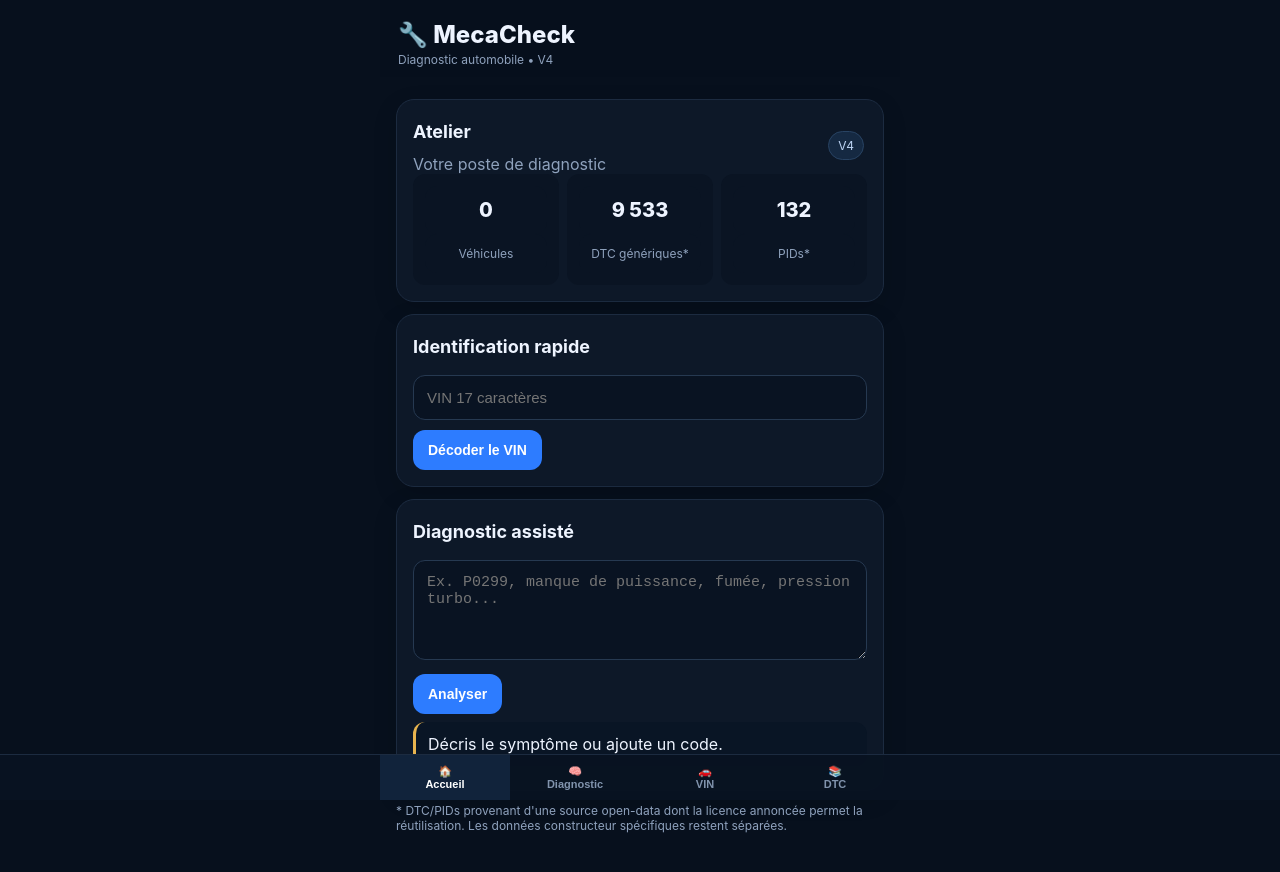
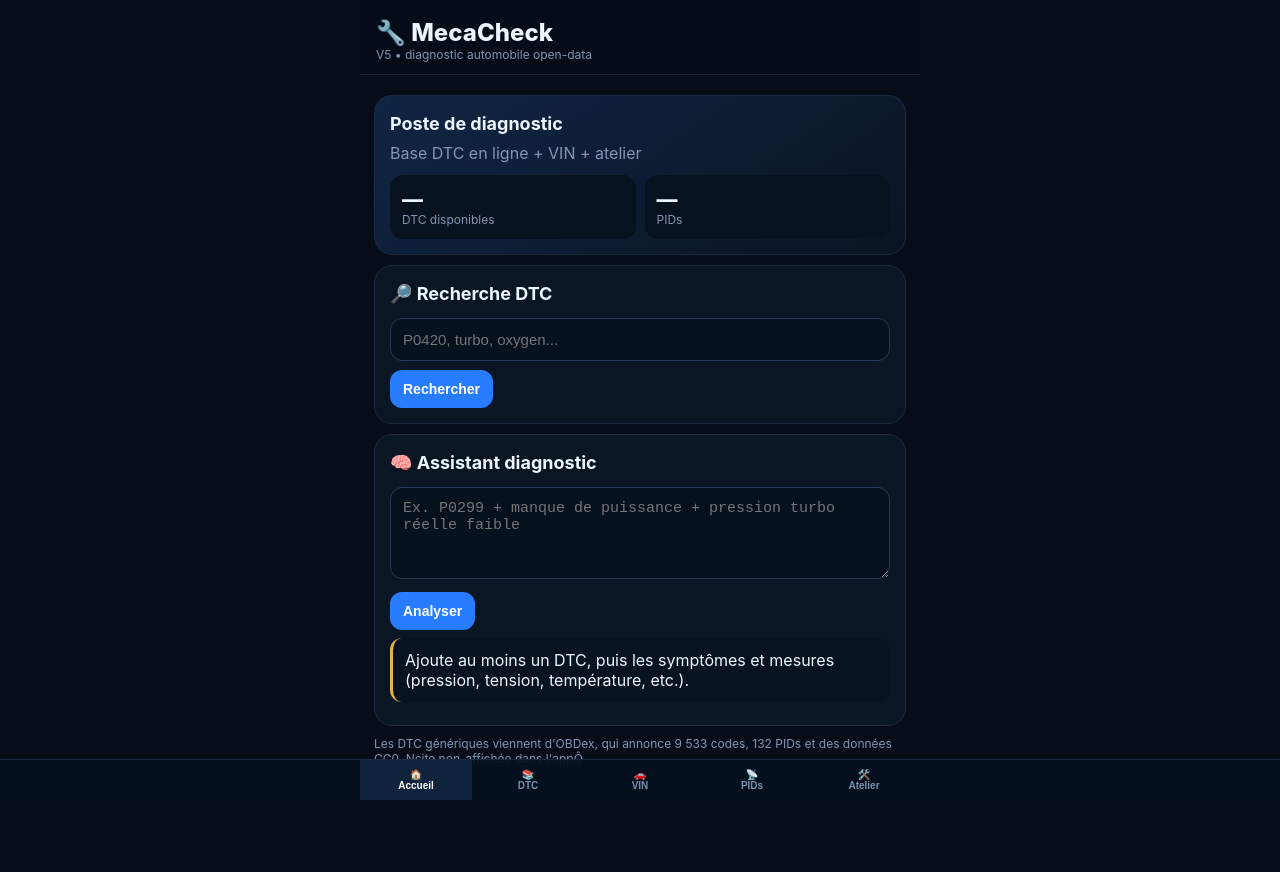
Before and after one commit to DylanBertron/MecaCheck, a plain HTML site: page index.html in a window 1280 px wide. Both pictures are taken after a click on the button "Analyser". Drawn offline with Linux system fonts and the light colour scheme.

Commit message:
Add files via upload

```diff
--- a/index.html
+++ b/index.html
@@ -1,97 +1,92 @@
 <!doctype html>
 <html lang="fr">
 <head>
-<meta charset="utf-8">
-<meta name="viewport" content="width=device-width,initial-scale=1,viewport-fit=cover">
-<meta name="theme-color" content="#0b1220">
-<title>MecaCheck V4</title>
+<meta charset="utf-8"><meta name="viewport" content="width=device-width,initial-scale=1,viewport-fit=cover">
+<meta name="theme-color" content="#07111f"><title>MecaCheck V5</title>
 <style>
-*{box-sizing:border-box}body{margin:0;background:#07101d;color:#eef4ff;font-family:-apple-system,BlinkMacSystemFont,"Segoe UI",sans-serif}
-.app{max-width:520px;margin:auto;min-height:100vh;padding-bottom:84px}.top{padding:20px 18px 10px;position:sticky;top:0;background:#07101df2;backdrop-filter:blur(12px);z-index:3}
-.brand{font-weight:800;font-size:24px}.sub{color:#8fa2bd;font-size:12px;margin-top:3px}
-main{padding:10px 16px}.card{background:#0d1828;border:1px solid #1c2b40;border-radius:18px;padding:16px;margin:12px 0;box-shadow:0 8px 25px #0002}
-h2{font-size:18px;margin:5px 0 12px}.muted{color:#8fa2bd}.row{display:flex;gap:10px;align-items:center}.grow{flex:1}
-input,textarea,select{width:100%;background:#091322;color:#fff;border:1px solid #263951;border-radius:12px;padding:13px;font-size:15px;margin:6px 0 10px}textarea{min-height:100px;resize:vertical}
-button{border:0;border-radius:12px;padding:12px 15px;background:#2d7cff;color:#fff;font-weight:700;font-size:14px}.secondary{background:#17263b}.danger{background:#9b2c2c}.pill{display:inline-block;background:#152942;border:1px solid #284363;color:#bcd4f4;padding:6px 9px;border-radius:99px;font-size:12px;margin:3px}
-.stat{display:grid;grid-template-columns:repeat(3,1fr);gap:8px}.stat div{background:#0a1423;padding:12px;border-radius:12px;text-align:center}.num{font-size:20px;font-weight:800}
-.result{padding:12px;border-radius:12px;background:#091525;border-left:3px solid #2d7cff;margin:8px 0}.ok{border-left-color:#36c98f}.warn{border-left-color:#e8b44f}
-nav{position:fixed;bottom:0;left:0;right:0;background:#091322f5;border-top:1px solid #1c2b40;display:flex;justify-content:center;z-index:5}.navin{max-width:520px;width:100%;display:grid;grid-template-columns:repeat(4,1fr)}nav button{background:none;color:#8194ad;border-radius:0;padding:10px 4px;font-size:11px}nav button.active{color:#fff;background:#11233b}
-.hidden{display:none}.small{font-size:12px}.titleline{display:flex;justify-content:space-between;align-items:center}
+*{box-sizing:border-box}body{margin:0;background:#060d18;color:#eef5ff;font-family:-apple-system,BlinkMacSystemFont,"Segoe UI",sans-serif}
+.app{max-width:560px;margin:auto;min-height:100vh;padding-bottom:84px}.top{padding:18px 16px 12px;position:sticky;top:0;z-index:4;background:#060d18ee;backdrop-filter:blur(14px);border-bottom:1px solid #17263a}
+.brand{font-size:24px;font-weight:850}.sub{font-size:12px;color:#8196b2}.main{padding:10px 14px}
+.card{background:#0b1625;border:1px solid #1a2a40;border-radius:18px;padding:15px;margin:10px 0}.hero{background:linear-gradient(145deg,#102544,#0a1422)}
+h2{font-size:18px;margin:2px 0 9px}.muted{color:#8196b2}.small{font-size:12px}.grid{display:grid;grid-template-columns:repeat(2,1fr);gap:9px}.stat{background:#08111e;padding:12px;border-radius:13px}.big{font-size:21px;font-weight:800}
+input,textarea,select{width:100%;background:#07111d;color:#fff;border:1px solid #263b55;border-radius:12px;padding:12px;font-size:15px;margin:5px 0 9px}textarea{min-height:92px}
+button{border:0;border-radius:12px;padding:11px 13px;background:#287cff;color:#fff;font-weight:750;font-size:14px}.secondary{background:#17283e}.danger{background:#8e2c35}.row{display:flex;gap:8px;align-items:center}.grow{flex:1}
+.pill{display:inline-block;background:#122640;border:1px solid #284565;border-radius:99px;padding:5px 8px;font-size:11px;color:#c9dcf6;margin:2px}.result{background:#081321;border-left:3px solid #287cff;padding:12px;border-radius:12px;margin:8px 0}.ok{border-left-color:#2bc98a}.warn{border-left-color:#e7b448}
+.dtc{cursor:pointer}.dtc b{font-size:16px}.loading{padding:12px;text-align:center;color:#9bb0c9}
+nav{position:fixed;bottom:0;left:0;right:0;background:#07111eee;border-top:1px solid #1a2a40;z-index:8}.nav{max-width:560px;margin:auto;display:grid;grid-template-columns:repeat(5,1fr)}nav button{background:none;color:#7890ad;border-radius:0;padding:9px 2px;font-size:10px}nav button.active{background:#10233c;color:#fff}
+.hidden{display:none!important}.modal{position:fixed;inset:0;background:#000b;z-index:20;display:flex;align-items:flex-end}.sheet{width:100%;max-width:560px;margin:auto;background:#0b1625;border-radius:22px 22px 0 0;max-height:88vh;overflow:auto;padding:18px;border-top:1px solid #29405e}.close{float:right;background:#17283e}
+.badge{font-size:10px;color:#78e3b4}.source{word-break:break-all;color:#79aaf4}
 </style>
 </head>
 <body>
 <div class="app">
-<header class="top"><div class="brand">🔧 MecaCheck</div><div class="sub">Diagnostic automobile • V4</div></header>
-<main>
+<header class="top"><div class="brand">🔧 MecaCheck</div><div class="sub">V5 • diagnostic automobile open-data</div></header>
+<div class="main">
+
 <section id="home">
-<div class="card"><div class="titleline"><div><h2>Atelier</h2><div class="muted">Votre poste de diagnostic</div></div><span class="pill">V4</span></div>
-<div class="stat"><div><div class="num" id="vehicleCount">0</div><div class="small muted">Véhicules</div></div><div><div class="num">9 533</div><div class="small muted">DTC génériques*</div></div><div><div class="num">132</div><div class="small muted">PIDs*</div></div></div></div>
-<div class="card"><h2>Identification rapide</h2><input id="vinHome" placeholder="VIN 17 caractères" maxlength="17"><button onclick="decodeVin('vinHome')">Décoder le VIN</button><div id="vinHomeResult"></div></div>
-<div class="card"><h2>Diagnostic assisté</h2><textarea id="symHome" placeholder="Ex. P0299, manque de puissance, fumée, pression turbo..."></textarea><button onclick="diagnose('symHome','diagHome')">Analyser</button><div id="diagHome"></div></div>
-<div class="small muted">* DTC/PIDs provenant d'une source open-data dont la licence annoncée permet la réutilisation. Les données constructeur spécifiques restent séparées.</div>
+<div class="card hero"><h2>Poste de diagnostic</h2><div class="muted">Base DTC en ligne + VIN + atelier</div><div class="grid" style="margin-top:12px"><div class="stat"><div class="big" id="countDtc">—</div><div class="small muted">DTC disponibles</div></div><div class="stat"><div class="big" id="countPid">—</div><div class="small muted">PIDs</div></div></div></div>
+<div class="card"><h2>🔎 Recherche DTC</h2><input id="quickDtc" placeholder="P0420, turbo, oxygen..." onkeydown="if(event.key==='Enter')quickSearch()"><button onclick="quickSearch()">Rechercher</button><div id="quickResult"></div></div>
+<div class="card"><h2>🧠 Assistant diagnostic</h2><textarea id="quickDiag" placeholder="Ex. P0299 + manque de puissance + pression turbo réelle faible"></textarea><button onclick="runDiagnosis()">Analyser</button><div id="diagResult"></div></div>
+<div class="small muted">Les DTC génériques viennent d'OBDex, qui annonce 9 533 codes, 132 PIDs et des données CC0. cite non-affichée dans l'app</div>
 </section>
 
-<section id="diag" class="hidden">
-<div class="card"><h2>🧠 Diagnostic Meca</h2><div class="muted">Décris les symptômes, codes et mesures.</div><textarea id="symDiag" placeholder="Ex. P0299 + manque de puissance + pression turbo réelle faible"></textarea><button onclick="diagnose('symDiag','diagResult')">Lancer le diagnostic</button><div id="diagResult"></div></div>
+<section id="search" class="hidden">
+<div class="card"><h2>📚 Base DTC complète</h2><input id="dtcQuery" placeholder="Code ou mot-clé" oninput="searchDtc()"><div class="row"><select id="family" onchange="searchDtc()"><option value="">Toutes familles</option><option>P</option><option>B</option><option>C</option><option>U</option></select><button class="secondary" onclick="loadDtc(true)">↻ Recharger</button></div><div id="dtcList"><div class="loading">Chargement de la base…</div></div></div>
 </section>
 
-<section id="vin" class="hidden">
-<div class="card"><h2>🔢 Identification VIN</h2><input id="vin" placeholder="VIN 17 caractères" maxlength="17"><select id="year"><option value="">Année (facultatif)</option></select><button onclick="decodeVin('vin')">Interroger vPIC</button><div id="vinResult"></div></div>
-<div class="card"><h2>🇫🇷 Immatriculation</h2><p class="muted">Le champ est préparé, mais aucune interrogation SIV n'est effectuée. L'accès aux données françaises est encadré.</p><input placeholder="AA-123-AA"><button class="secondary" disabled>Recherche nationale — à connecter</button></div>
+<section id="vehicle" class="hidden">
+<div class="card"><h2>🚗 VIN</h2><input id="vin" maxlength="17" placeholder="VIN 17 caractères"><select id="modelYear"><option value="">Année (facultatif)</option></select><button onclick="decodeVin()">Décoder avec vPIC</button><div id="vinResult"></div></div>
+<div class="card"><h2>🇫🇷 Immatriculation</h2><p class="muted">Interface prête, mais aucune interrogation SIV n'est réalisée dans cette version.</p><input placeholder="AA-123-AA"><button class="secondary" disabled>Source nationale à connecter</button></div>
 </section>
 
-<section id="dtc" class="hidden">
-<div class="card"><h2>📚 Base DTC</h2><input id="dtcSearch" placeholder="P0420, P0299, capteur..." oninput="searchDtc()"><div id="dtcResult"></div></div>
-<div class="card"><h2>📡 PIDs</h2><p class="muted">Architecture prête pour intégrer les données PID open-data et, plus tard, un adaptateur OBD Bluetooth.</p><span class="pill">Mode 01</span><span class="pill">Mode 09</span><span class="pill">Live Data</span></div>
+<section id="pids" class="hidden">
+<div class="card"><h2>📡 PIDs OBD</h2><input id="pidQuery" placeholder="RPM, temperature, speed..." oninput="searchPid()"><div id="pidList"><div class="loading">Chargement des PIDs…</div></div></div>
 </section>
 
-<section id="work" class="hidden">
-<div class="card"><h2>🛠️ Atelier</h2><p class="muted">Véhicules enregistrés localement sur cet appareil.</p><input id="vehicleName" placeholder="Ex. Astra K 1.6 CDTI"><input id="vehicleVin" placeholder="VIN"><button onclick="addVehicle()">Ajouter le véhicule</button><div id="vehicles"></div></div>
-<div class="card"><h2>⚡ Schéma générique</h2><div class="result ok"><b>Capteur</b> → Faisceau → <b>ECU</b><br><span class="small muted">Schéma pédagogique. Ce n'est pas un schéma constructeur OEM.</span></div><button class="secondary" onclick="alert('Le moteur de schémas sera connecté aux données autorisées dans une prochaine version.')">Ouvrir le schéma</button></div>
+<section id="workshop" class="hidden">
+<div class="card"><h2>🛠️ Mes véhicules</h2><input id="vName" placeholder="Nom du véhicule"><input id="vVin" placeholder="VIN"><button onclick="addVehicle()">Ajouter</button><div id="vehicleList"></div></div>
+<div class="card"><h2>⚡ Schéma</h2><div class="result ok"><b>Alimentation</b> → Capteur → Faisceau → ECU → Masse<br><span class="small muted">Schéma pédagogique interne. Pas de schéma OEM.</span></div></div>
 </section>
-</main>
-<nav><div class="navin">
-<button id="n0" class="active" onclick="show('home',0)">🏠<br>Accueil</button>
-<button id="n1" onclick="show('diag',1)">🧠<br>Diagnostic</button>
-<button id="n2" onclick="show('vin',2)">🚗<br>VIN</button>
-<button id="n3" onclick="show('dtc',3)">📚<br>DTC</button>
+</div>
+
+<nav><div class="nav">
+<button class="active" onclick="show('home',0)">🏠<br>Accueil</button><button onclick="show('search',1)">📚<br>DTC</button><button onclick="show('vehicle',2)">🚗<br>VIN</button><button onclick="show('pids',3)">📡<br>PIDs</button><button onclick="show('workshop',4)">🛠️<br>Atelier</button>
 </div></nav>
 </div>
+
+<div id="modal" class="modal hidden" onclick="if(event.target.id==='modal')closeModal()"><div class="sheet"><button class="close" onclick="closeModal()">Fermer</button><div id="modalBody"></div></div></div>
+
 <script>
-const dtcs=[
-["P0299","Turbo/Suralimentation — pression insuffisante","Contrôler durites, circuit de dépression/commande, fuite d'air, capteur MAP et comparer pression demandée/réelle."],
-["P0420","Efficacité catalyseur sous le seuil","Contrôler sondes O2, fuites d'échappement, température et état du catalyseur avant remplacement."],
-["P0401","Débit EGR insuffisant","Contrôler vanne EGR, conduits, commande et cohérence des mesures d'air."],
-["P0715","Capteur de vitesse d'entrée de transmission","Contrôler alimentation, masse, faisceau, signal et connecteur avant de remplacer le capteur."],
-["P2849","Fourchette de sélection / commande de transmission","Contrôler actionneur, position de sélection, faisceau et valeurs de position avec l'outil de diagnostic."]
-];
-function show(id,n){document.querySelectorAll('main>section').forEach(s=>s.classList.add('hidden'));document.getElementById(id).classList.remove('hidden');document.querySelectorAll('nav button').forEach(b=>b.classList.remove('active'));document.getElementById('n'+n).classList.add('active');if(id==='work')renderVehicles()}
-for(let y=1981;y<=2027;y++){let o=document.createElement('option');o.value=y;o.textContent=y;document.getElementById('year').appendChild(o)}
-async function decodeVin(id){
- const v=document.getElementById(id).value.trim().toUpperCase(); const out=document.getElementById(id==='vin'?'vinResult':'vinHomeResult');
- if(v.length<11){out.innerHTML='<div class="result warn">VIN trop court.</div>';return}
- out.innerHTML='<div class="result">Interrogation vPIC…</div>';
+const DTC_URL="https://foerbsnavi.github.io/obdex/generic.min.json";
+const PID_URLS=["https://foerbsnavi.github.io/obdex/pids/mode01.json","https://foerbsnavi.github.io/obdex/pids/mode09.json"];
+let dtcs=[],pids=[],loaded=false;
+
+function show(id,n){document.querySelectorAll('section').forEach(x=>x.classList.add('hidden'));document.getElementById(id).classList.remove('hidden');document.querySelectorAll('nav button').forEach((b,i)=>b.classList.toggle('active',i===n));if(id==='search'&&!loaded)loadDtc();if(id==='pids'&&!pids.length)loadPids();if(id==='workshop')renderVehicles()}
+function esc(s){return String(s??'').replace(/[&<>"']/g,c=>({'&':'&amp;','<':'&lt;','>':'&gt;','"':'&quot;',"'":'&#039;'}[c]))}
+async function loadDtc(force=false){
+ const box=document.getElementById('dtcList');box.innerHTML='<div class="loading">Chargement de la base DTC (peut prendre quelques secondes)…</div>';
  try{
-  const year=document.getElementById('year').value; const url='https://vpic.nhtsa.dot.gov/api/vehicles/DecodeVinValuesExtended/'+encodeURIComponent(v)+'?format=json'+(year?'&modelyear='+year:'');
-  const r=await fetch(url); const j=await r.json(); const x=j.Results.reduce((a,z)=>(a[z.Variable]=z.Value,a),{});
-  const fields=['Make','Model','Model Year','Vehicle Type','Body Class','Engine Number of Cylinders','Fuel Type - Primary','Transmission Style','Plant Country'];
-  out.innerHTML='<div class="result ok">'+fields.map(k=>`<b>${k}</b> : ${x[k]||'—'}`).join('<br>')+'</div>';
- }catch(e){out.innerHTML='<div class="result warn">Le service VIN est momentanément inaccessible. Vérifie aussi que le VIN concerne un véhicule couvert par vPIC.</div>'}
+  const r=await fetch(DTC_URL,{cache:force?'reload':'default'}); if(!r.ok)throw Error(); dtcs=await r.json();loaded=true;
+  document.getElementById('countDtc').textContent=dtcs.length.toLocaleString('fr-FR'); searchDtc();
+ }catch(e){box.innerHTML='<div class="result warn">Impossible de charger la base distante. Vérifie ta connexion.</div>'}
 }
-function diagnose(input,outId){
- const q=document.getElementById(input).value.toUpperCase(); const out=document.getElementById(outId);
- if(!q.trim()){out.innerHTML='<div class="result warn">Décris le symptôme ou ajoute un code.</div>';return}
- let found=dtcs.filter(d=>q.includes(d[0])); let html='';
- if(found.length) found.forEach(d=>html+=`<div class="result"><b>${d[0]} — ${d[1]}</b><br><span class="small">${d[2]}</span></div>`);
- if(/PUISSANCE|TURBO|SURALIMENTATION/.test(q)&&!found.length) html+='<div class="result">Piste : vérifier pression de suralimentation demandée/réelle, fuites, commande turbo, MAP/MAF et alimentation électrique.</div>';
- if(!html) html='<div class="result">Aucun scénario local précis. Ajoute le DTC, les valeurs mesurées, le moteur et les symptômes.</div>';
- html+='<div class="result warn"><b>Important :</b> ce résultat est une aide au diagnostic, pas une confirmation de panne.</div>';out.innerHTML=html;
+function searchDtc(){
+ if(!loaded)return;let q=(document.getElementById('dtcQuery')?.value||'').trim().toLowerCase(),f=document.getElementById('family')?.value||'';
+ let a=dtcs.filter(x=>(!f||String(x.code).startsWith(f))&&(!q||JSON.stringify(x).toLowerCase().includes(q))).slice(0,80);
+ document.getElementById('dtcList').innerHTML=(a.length?a.map(x=>`<div class="result dtc" onclick='openDtc(${JSON.stringify(x.code)})'><b>${esc(x.code)}</b> — ${esc(x.title?.en||'')}</div>`).join(''):'<div class="muted">Aucun résultat.</div>')+(a.length>=80?'<div class="small muted">Affichage limité aux 80 premiers résultats.</div>':'');
 }
-function searchDtc(){const q=document.getElementById('dtcSearch').value.toUpperCase();const out=document.getElementById('dtcResult');const a=dtcs.filter(d=>d.join(' ').toUpperCase().includes(q));out.innerHTML=a.map(d=>`<div class="result"><b>${d[0]}</b> — ${d[1]}<br><span class="small">${d[2]}</span></div>`).join('')||'<div class="muted">Aucun résultat local.</div>'}
-function getVehicles(){return JSON.parse(localStorage.getItem('mcVehicles')||'[]')}
-function addVehicle(){const name=document.getElementById('vehicleName').value.trim(),vin=document.getElementById('vehicleVin').value.trim().toUpperCase();if(!name&&!vin)return;let a=getVehicles();a.push({name,vin,date:new Date().toLocaleDateString('fr-FR')});localStorage.setItem('mcVehicles',JSON.stringify(a));document.getElementById('vehicleName').value='';document.getElementById('vehicleVin').value='';renderVehicles()}
-function renderVehicles(){const a=getVehicles();document.getElementById('vehicleCount').textContent=a.length;const out=document.getElementById('vehicles');out.innerHTML=a.map((v,i)=>`<div class="result"><b>${v.name||'Véhicule'}</b><br>${v.vin||'VIN non renseigné'}<br><span class="small muted">Ajouté le ${v.date}</span> <button class="danger" onclick="delVehicle(${i})">Supprimer</button></div>`).join('')||'<p class="muted">Aucun véhicule.</p>'}
-function delVehicle(i){let a=getVehicles();a.splice(i,1);localStorage.setItem('mcVehicles',JSON.stringify(a));renderVehicles()}
-renderVehicles();searchDtc();
+function openDtc(code){const x=dtcs.find(a=>a.code===code);if(!x)return;let causes=(x.common_causes||[]).map(c=>`<li>${esc(c.label?.en||c.id||'')} <span class="badge">${esc(c.likelihood||'')}</span></li>`).join('');let symptoms=(x.symptoms||[]).map(s=>`<li>${esc(s.en||s)}</li>`).join('');let comps=(x.affected_components||[]).map(c=>`<span class="pill">${esc(c)}</span>`).join('');let related=(x.related_codes||[]).map(c=>`<span class="pill">${esc(c)}</span>`).join('');
+ document.getElementById('modalBody').innerHTML=`<h2>${esc(x.code)}</h2><p><b>${esc(x.title?.en||'')}</b></p><p class="muted">${esc(x.description?.en||'')}</p><h3>Composants</h3><div>${comps||'—'}</div><h3>Causes fréquentes</h3><ul>${causes||'<li>Non renseigné</li>'}</ul><h3>Symptômes</h3><ul>${symptoms||'<li>Non renseigné</li>'}</ul><h3>Réparation</h3><p>Difficulté : <b>${esc(x.repair?.difficulty||'—')}</b><br>Heures estimées : ${esc(x.repair?.estimated_hours?.join('–')||'—')}<br>Coût indicatif EUR : ${esc(x.repair?.estimated_cost_eur?.join('–')||'—')}</p><h3>Codes liés</h3><div>${related||'—'}</div><p class="small muted">Les coûts/estimations sont ceux de la base open-data et ne constituent pas un devis.</p>`;document.getElementById('modal').classList.remove('hidden')}
+function closeModal(){document.getElementById('modal').classList.add('hidden')}
+function quickSearch(){let q=document.getElementById('quickDtc').value.trim().toUpperCase();if(!q)return;show('search',1);document.getElementById('dtcQuery').value=q;searchDtc();let x=dtcs.find(a=>a.code===q);if(x)openDtc(q)}
+function runDiagnosis(){let q=document.getElementById('quickDiag').value.toUpperCase(),codes=[...q.matchAll(/\b[PBCU][0-9A-F]{4}\b/g)].map(x=>x[0]);let out=document.getElementById('diagResult');if(!codes.length){out.innerHTML='<div class="result warn">Ajoute au moins un DTC, puis les symptômes et mesures (pression, tension, température, etc.).</div>';return}let html='';codes.forEach(c=>{let x=dtcs.find(a=>a.code===c);html+=x?`<div class="result"><b>${c}</b> — ${esc(x.title?.en||'')}<br><span class="small">Pistes : ${(x.common_causes||[]).slice(0,4).map(z=>esc(z.label?.en||z.id)).join(' • ')||'voir fiche DTC'}</span></div>`:`<div class="result warn"><b>${c}</b> n'est pas présent dans la base générique chargée.</div>`});html+='<div class="result warn"><b>Règle MecaCheck :</b> un code décrit un état/symptôme, pas automatiquement la pièce à remplacer. Confirmer avec mesures et documentation du véhicule.</div>';out.innerHTML=html}
+async function loadPids(){let box=document.getElementById('pidList');try{let a=await Promise.all(PID_URLS.map(u=>fetch(u).then(r=>r.json())));pids=a.flat();document.getElementById('countPid').textContent=pids.length.toLocaleString('fr-FR');searchPid()}catch(e){box.innerHTML='<div class="result warn">PIDs indisponibles actuellement.</div>'}}
+function searchPid(){if(!pids.length)return;let q=(document.getElementById('pidQuery').value||'').toLowerCase();let a=pids.filter(x=>JSON.stringify(x).toLowerCase().includes(q)).slice(0,60);document.getElementById('pidList').innerHTML=a.map(x=>`<div class="result"><b>${esc(x.pid||x.code||'PID')}</b> — ${esc(x.name?.en||x.title?.en||x.description?.en||'')}</div>`).join('')||'<div class="muted">Aucun résultat.</div>'}
+async function decodeVin(){let v=document.getElementById('vin').value.trim().toUpperCase(),out=document.getElementById('vinResult');if(v.length!==17){out.innerHTML='<div class="result warn">Un VIN complet contient 17 caractères.</div>';return}out.innerHTML='<div class="loading">Décodage vPIC…</div>';try{let y=document.getElementById('modelYear').value,url='https://vpic.nhtsa.dot.gov/api/vehicles/DecodeVinValuesExtended/'+encodeURIComponent(v)+'?format=json'+(y?'&modelyear='+y:'');let j=await fetch(url).then(r=>r.json()),x=j.Results.reduce((a,z)=>(a[z.Variable]=z.Value,a),{});let fs=['Make','Model','Model Year','Series','Trim','Body Class','Engine Model','Engine Number of Cylinders','Displacement (L)','Fuel Type - Primary','Transmission Style','Drive Type','Plant Country'];out.innerHTML='<div class="result ok">'+fs.map(k=>`<b>${esc(k)}</b> : ${esc(x[k]||'—')}`).join('<br>')+'</div>'}catch(e){out.innerHTML='<div class="result warn">Erreur de communication avec vPIC.</div>'}}
+for(let y=1981;y<=2027;y++){let o=document.createElement('option');o.value=y;o.textContent=y;document.getElementById('modelYear').appendChild(o)}
+function vehicles(){return JSON.parse(localStorage.getItem('mcVehiclesV5')||'[]')}
+function addVehicle(){let n=document.getElementById('vName').value.trim(),v=document.getElementById('vVin').value.trim().toUpperCase();if(!n&&!v)return;let a=vehicles();a.push({n,v,d:new Date().toLocaleDateString('fr-FR')});localStorage.setItem('mcVehiclesV5',JSON.stringify(a));renderVehicles()}
+function renderVehicles(){let a=vehicles();document.getElementById('vehicleList').innerHTML=a.map((x,i)=>`<div class="result"><b>${esc(x.n||'Véhicule')}</b><br>${esc(x.v||'VIN non renseigné')}<br><span class="small muted">${esc(x.d)}</span> <button class="danger" onclick="delVehicle(${i})">Supprimer</button></div>`).join('')||'<p class="muted">Aucun véhicule enregistré.</p>'}
+function delVehicle(i){let a=vehicles();a.splice(i,1);localStorage.setItem('mcVehiclesV5',JSON.stringify(a));renderVehicles()}
 </script>
 </body></html>
```
Also changed, not shown: manifest.json.
